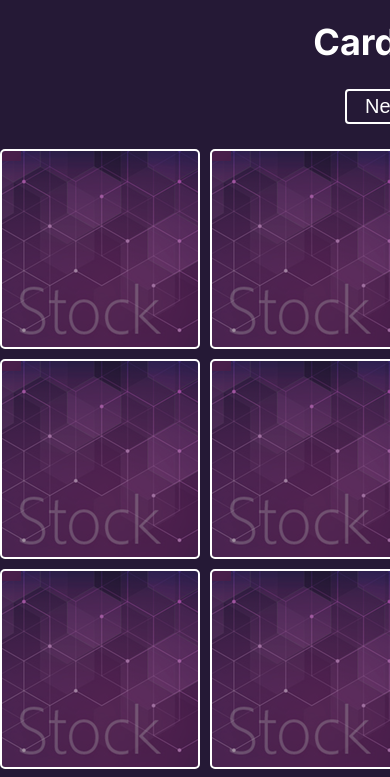
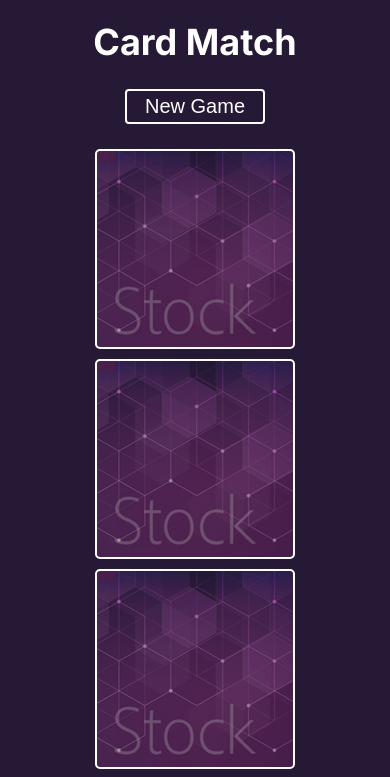
Before and after one commit to bartmezyk/card-match, a Next.js app: page / in a window 390 px wide. Shown: the top 777 px of the page. Built offline with nearby package versions, Linux system fonts and the light colour scheme.

Commit message:
feat(style): add responsiveness

```diff
--- a/app/components/Game.tsx
+++ b/app/components/Game.tsx
@@ -94,14 +94,16 @@
 };
 
 const GameContainer = styled.div`
-  display: grid;
-  place-items: center;
-  margin: 20px 0;
+  display: flex;
+  flex-direction: column;
+  align-items: center;
+  margin: 20px auto;
 `;
 
 const Header = styled.h1`
   font-size: 36px;
   text-transform: capitalize;
+  text-align: center;
 `;
 
 const Button = styled.button`
@@ -123,8 +125,11 @@
 
 const CardsContainer = styled.div`
   display: grid;
-  grid-template-columns: repeat(4, 200px);
-  grid-template-rows: repeat(3, 200px);
+  place-content: center;
+  width: 830px;
+  max-width: calc(100vw - 80px);
+  grid-template-columns: repeat(auto-fill, 200px);
+  grid-auto-rows: 200px;
   gap: 10px;
 `;
 
```
